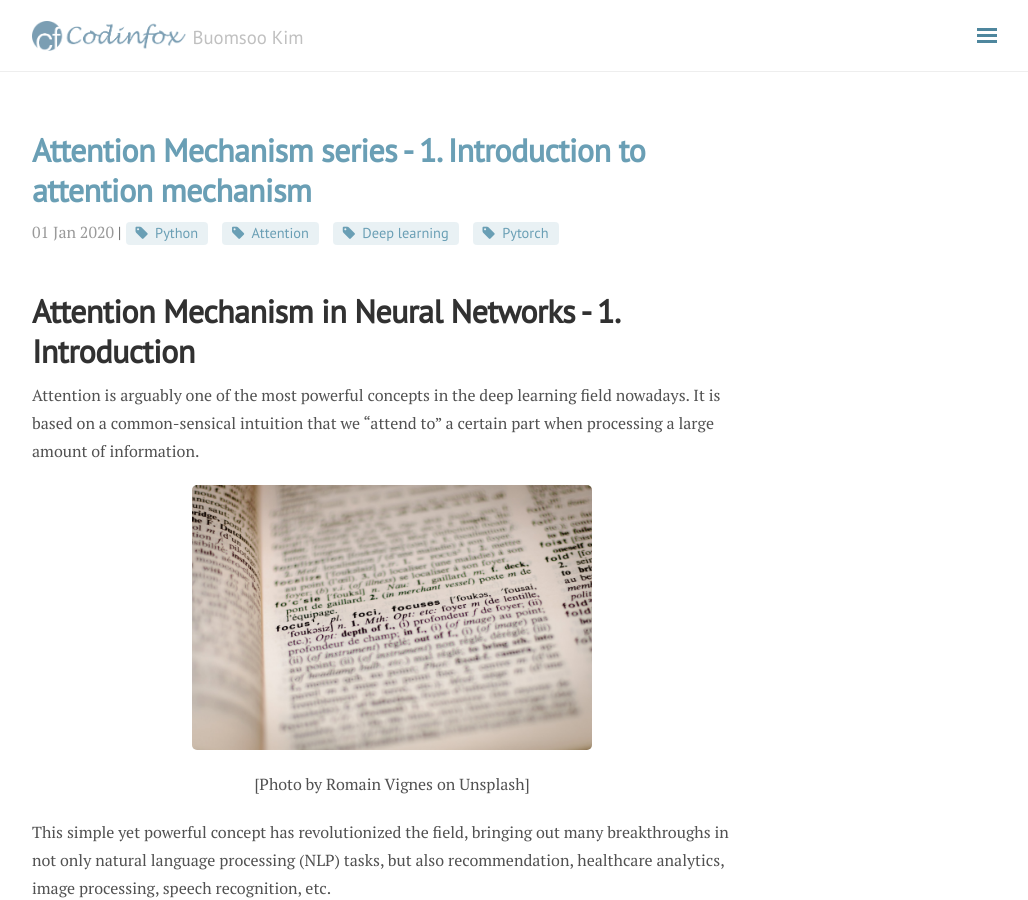
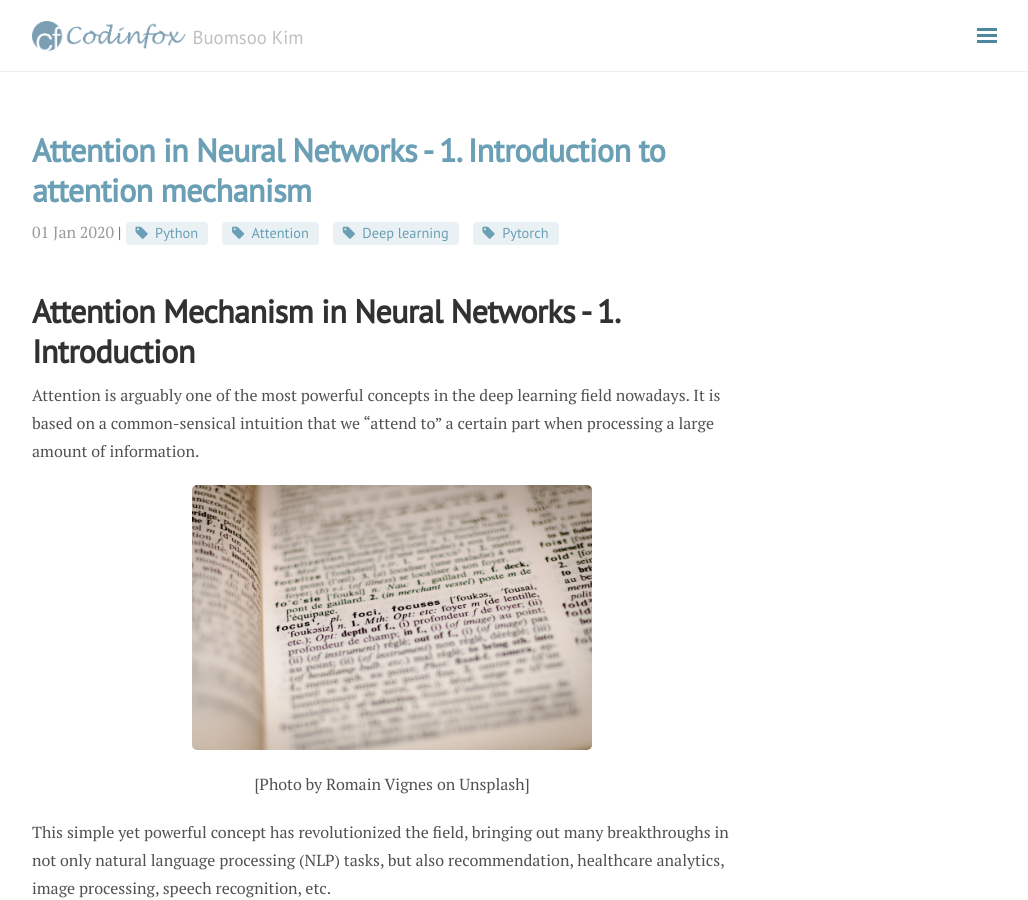
Before and after one commit to buomsoo-kim/buomsoo-kim.github.io, a Jekyll site: the page built from _posts/2020-01-01-Attention-mechanism-1.md, in a window 1280 px wide and 900 px high. Shown: the whole window, without its empty margins (248-1276 px from the left). Built offline with Jekyll 4.4.1, drawn with Linux system fonts in a browser that asks for light colours; nearby versions of some CDN libraries; comment, search, counter and statistics services are not loaded.

Commit message:
Update 2020-01-01-Attention-mechanism-1.md

```diff
--- a/_posts/2020-01-01-Attention-mechanism-1.md
+++ b/_posts/2020-01-01-Attention-mechanism-1.md
@@ -1,6 +1,6 @@
 ---
 layout: post
-title: Attention Mechanism series - 1. Introduction to attention mechanism
+title: Attention in Neural Networks - 1. Introduction to attention mechanism
 category: Attention
 tags: [Python, Attention, Deep learning, Pytorch]
 ---
```
